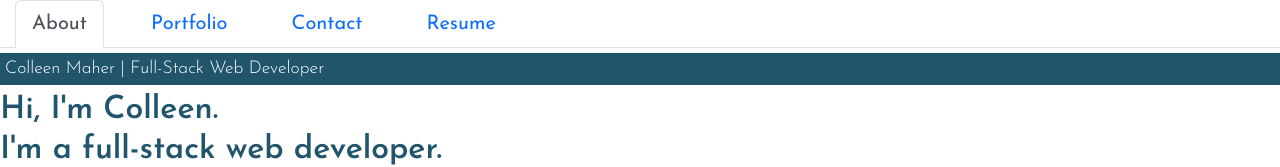
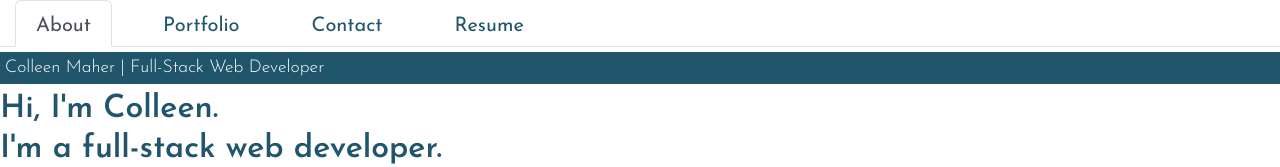
Before and after one commit to cpm-128/portfolio-react-router, a React (Create React App) app: page / in a window 1280 px wide. Shown: the top 167 px of the page. Built offline with nearby package versions, Linux system fonts and the light colour scheme.

Commit message:
best I could manage rn with the nav styling

```diff
--- a/src/styles.css
+++ b/src/styles.css
@@ -99,14 +99,14 @@ nav {
     justify-content: center;
 }
 
-nav a {
-    padding: 6px 10px;
+.nav a {
+    padding: 10px 20px 5px 20px;
     margin: 0 15px;
     transition: all 0.2s;
-    color: var(--light);
+    color: var(--primary);
 }
 
-nav a:hover {
+.nav a:hover {
     color: var(--light);
     background-color: var(--secondary);
     border-radius: var(--border-radius);
```
